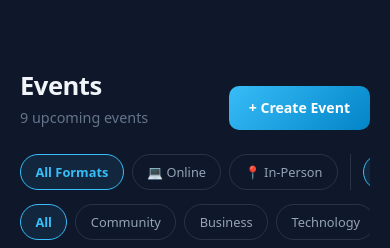
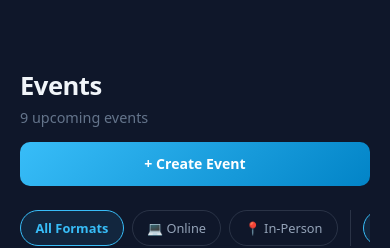
Before and after one commit to davidocallaghan100-ctrl/freetrust, a Next.js app: page /events in a window 390 px wide. Shown: the part 138-386 px from the top of the page. Built offline with nearby package versions, Linux system fonts and the light colour scheme; no server answers; the database is empty.

Commit message:
fix: mobile layout for /events — full-width create button, improved filter scroll on touch

```diff
--- a/app/events/page.tsx
+++ b/app/events/page.tsx
@@ -238,20 +238,25 @@ export default function EventsPage() {
       <style>{`
         .ev-grid { display: grid; grid-template-columns: repeat(3,1fr); gap: 1.25rem; }
         .ev-filter-bar { display: flex; gap: 0.5rem; flex-wrap: wrap; }
-        .ev-filter-row { display: flex; gap: 0.5rem; overflow-x: auto; scrollbar-width: none; padding-bottom: 2px; }
+        .ev-filter-row { display: flex; gap: 0.5rem; overflow-x: auto; scrollbar-width: none; padding-bottom: 4px; -webkit-overflow-scrolling: touch; }
         .ev-filter-row::-webkit-scrollbar { display: none; }
+        .ev-create-btn { background: linear-gradient(135deg,#38bdf8,#0284c7); color: #fff; padding: 0.6rem 1.25rem; border-radius: 10px; font-weight: 700; font-size: 0.88rem; text-decoration: none; flex-shrink: 0; min-height: 44px; display: flex; align-items: center; white-space: nowrap; }
         @media (max-width: 1024px) { .ev-grid { grid-template-columns: repeat(2,1fr) !important; } }
-        @media (max-width: 640px)  { .ev-grid { grid-template-columns: 1fr !important; } }
+        @media (max-width: 640px) {
+          .ev-grid { grid-template-columns: 1fr !important; }
+          .ev-header-row { flex-direction: column !important; align-items: flex-start !important; }
+          .ev-create-btn { width: 100%; justify-content: center; }
+        }
       `}</style>
 
       {/* Header */}
       <div style={{ maxWidth: 1100, margin: '0 auto', padding: '0 1.25rem 1.5rem' }}>
-        <div style={{ display: 'flex', alignItems: 'flex-end', justifyContent: 'space-between', flexWrap: 'wrap', gap: '0.75rem', marginBottom: '1.5rem' }}>
+        <div className="ev-header-row" style={{ display: 'flex', alignItems: 'flex-end', justifyContent: 'space-between', flexWrap: 'wrap', gap: '0.75rem', marginBottom: '1.5rem' }}>
           <div>
             <h1 style={{ fontSize: 'clamp(1.6rem,4vw,2.2rem)', fontWeight: 900, margin: '0 0 0.25rem', letterSpacing: '-0.5px' }}>Events</h1>
             <p style={{ color: '#64748b', margin: 0, fontSize: '0.9rem' }}>{filtered.length} upcoming event{filtered.length !== 1 ? 's' : ''}</p>
           </div>
-          <Link href="/events/create" style={{ background: 'linear-gradient(135deg,#38bdf8,#0284c7)', color: '#fff', padding: '0.6rem 1.25rem', borderRadius: 10, fontWeight: 700, fontSize: '0.88rem', textDecoration: 'none', flexShrink: 0, minHeight: 44, display: 'flex', alignItems: 'center' }}>
+          <Link href="/events/create" className="ev-create-btn">
             + Create Event
           </Link>
         </div>
```
